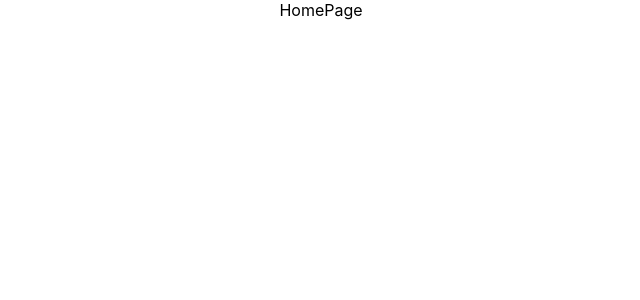
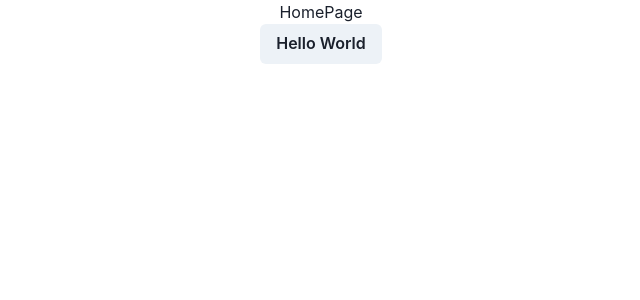
Before and after one commit to Therobo77/crooked-bottle-7972, a React (Create React App) app in the folder frontend/: page / in a window 1280 px wide. Shown: the top 300 px of the page, without its empty margins (319-959 px from the left). Built offline with nearby package versions, Linux system fonts and the light colour scheme.

Commit message:
chakra-added

```diff
--- a/frontend/package.json
+++ b/frontend/package.json
@@ -3,10 +3,14 @@
   "version": "0.1.0",
   "private": true,
   "dependencies": {
+    "@chakra-ui/react": "^2.5.1",
+    "@emotion/react": "^11.10.6",
+    "@emotion/styled": "^11.10.6",
     "@testing-library/jest-dom": "^5.16.5",
     "@testing-library/react": "^13.4.0",
     "@testing-library/user-event": "^13.5.0",
     "axios": "^1.3.3",
+    "framer-motion": "^9.0.7",
     "react": "^18.2.0",
     "react-dom": "^18.2.0",
     "react-redux": "^8.0.5",
--- a/frontend/src/App.js
+++ b/frontend/src/App.js
@@ -1,11 +1,13 @@
 import logo from './logo.svg';
 import './App.css';
 import MainRoute from './pages/MainRoute';
+import { Button } from '@chakra-ui/react';
 
 function App() {
   return (
     <div className="App">
      <MainRoute/>
+     <Button>Hello World</Button>
     </div>
   );
 }
--- a/frontend/src/index.js
+++ b/frontend/src/index.js
@@ -4,12 +4,15 @@ import "./index.css";
 import App from "./App";
 import reportWebVitals from "./reportWebVitals";
 import { BrowserRouter } from "react-router-dom";
+import { ChakraProvider } from "@chakra-ui/react";
 
 const root = ReactDOM.createRoot(document.getElementById("root"));
 root.render(
-  <BrowserRouter>
-    <App />
-  </BrowserRouter>
+  <ChakraProvider>
+    <BrowserRouter>
+      <App />
+    </BrowserRouter>
+  </ChakraProvider>
 );
 
 // If you want to start measuring performance in your app, pass a function
```
Also changed, not shown: 1 other file (tests, documents, lock files or other folders).
